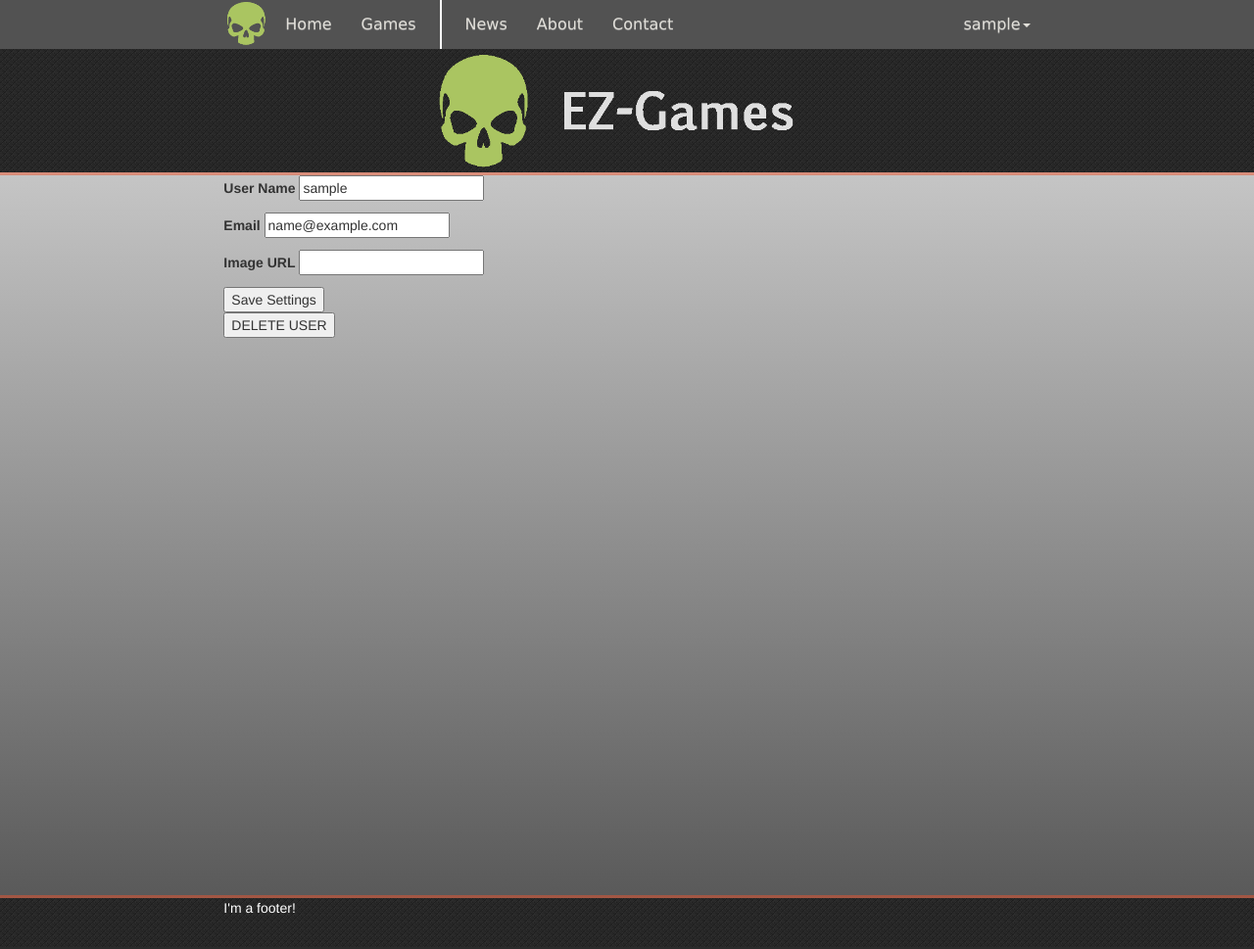
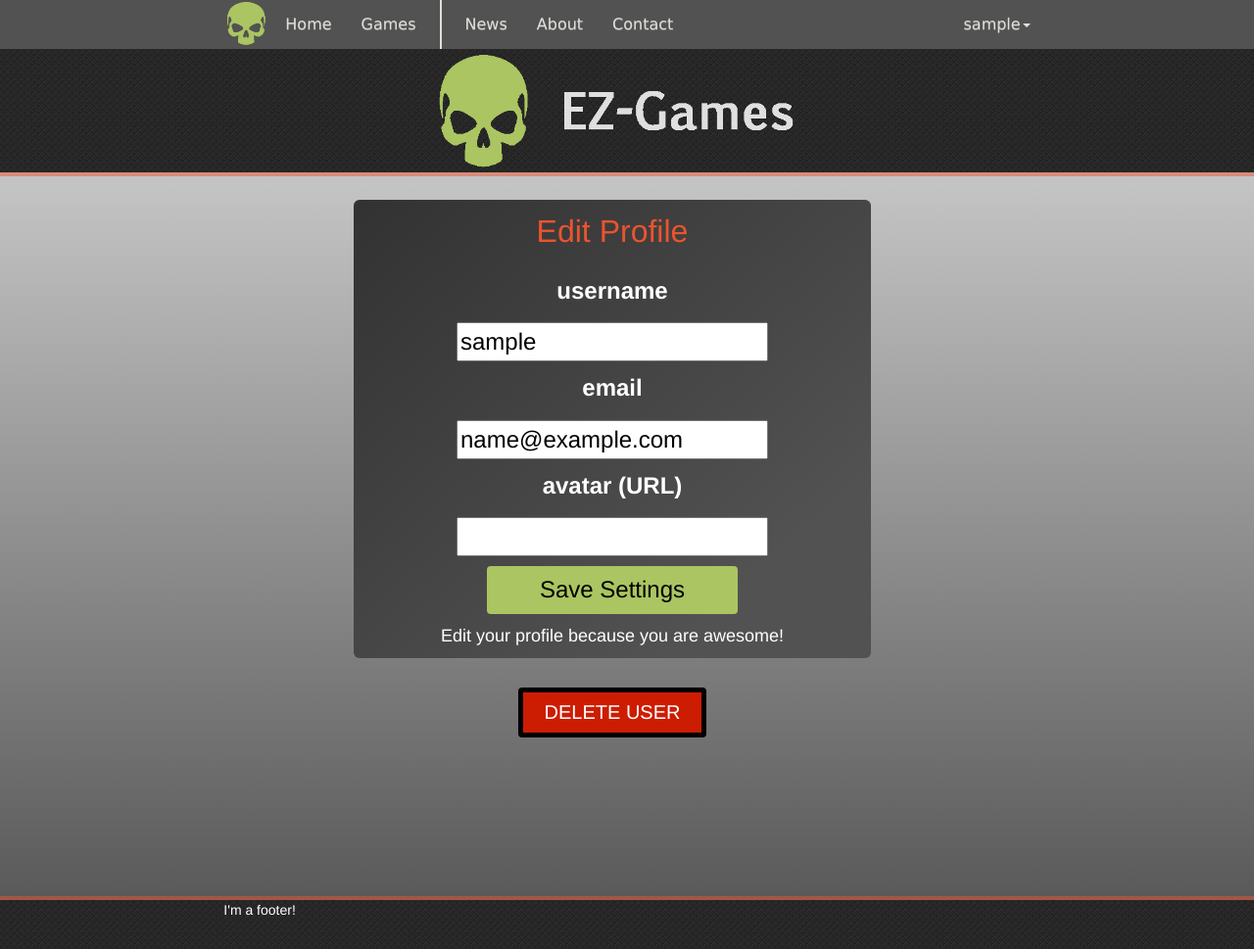
Before and after one commit to BrianMHarris/dungeons, a Flask app: page /users/1/edit in a window 1280 px wide. Shown: the whole page at 98% size. Run offline with Flask 2, Linux system fonts and the light colour scheme; the visitor is signed in with stand-in values (Sample User, id 1); data comes from the database, SQL or seed files in the repository; some libraries are stand-ins or nearby versions.

Commit message:
updating user sheets

```diff
--- a/project/static/css/raid/game.css
+++ b/project/static/css/raid/game.css
@@ -1,3 +1,4 @@
+
 .game-container {
   background-color: #aac561;
 }
--- a/project/static/css/styles.css
+++ b/project/static/css/styles.css
@@ -27,11 +27,15 @@ body {
   margin-bottom: 0;
 }
 
+.navbar-default .navbar-nav > li > a:hover, .navbar-default .navbar-nav > li > a:focus {
+  color: #eb542e;  /*Sets the text hover color on navbar*/
+}
+
 .divider-vertical {
   height: 50px;
   margin: 0 9px;
-  border-left: 1px solid #F2F2F2;
-  border-right: 1px solid #FFF;
+  border-left: 1px solid #E1DFD9;
+  border-right: 1px solid #E1DFD9;
 }
 
 .navbar-default .navbar-nav>li>a {
@@ -67,7 +71,7 @@ body {
 .footer-divider {
   background-color: #eb542e;
   opacity: 0.5;
-  height: 3px;
+  height: 4px;
 }
 
 .footer-container {
--- /dev/null
+++ b/project/static/css/users/users.css
@@ -0,0 +1,64 @@
+.form-signup {
+ /* margin-top: 24px;
+  text-align: center;
+  font-size: 24px;
+  color: white;*/
+  /*background-color: #525252;*/
+
+  background-image: -webkit-linear-gradient(left top, #323232 0%, #525252 80%);
+  background-image: -moz-linear-gradient(bottom right, #323232 0%, #525252 80%);
+  background-image: -ms-linear-gradient(to bottom right, #323232 0%, #525252 80%);
+  background-image: -o-linear-gradient(bottom right, #323232 0%, #525252 80%);
+  background-image: linear-gradient(to bottom right, #323232 0%, #525252 80%);
+}
+
+.form-title {
+  text-align: center;
+  font-size: 32px;
+  color: white;
+  margin-bottom: 20px;
+  color: #eb542e;
+}
+
+.form-text {
+  text-align: center;
+  font-size: 24px;
+  color: white;
+}
+
+.form-pad {
+  margin-top: 24px;
+  padding-top: 10px;
+  padding-bottom: 10px;
+}
+
+.form-field {
+  margin-top: 10px;
+  margin-bottom: 10px;
+  color: black;
+  /*background-color: white;*/
+}
+
+.button-submit {
+  width: 256px;
+  font-size: 24px;
+  color:black;
+  background: #aac561;
+}
+
+.form-signup-blurb {
+  font-size: 18px;
+  padding-top: 10px;
+}
+
+.delete-container {
+  text-align: center;
+}
+
+.button-delete {
+  width: 192px;
+  font-size: 20px;
+  color: white;
+  background: #cc1d03;
+  border: 5px solid black;
+}
--- a/project/templates/base.html
+++ b/project/templates/base.html
@@ -45,7 +45,6 @@
               <ul class="nav navbar-nav">
                 <li id="btn-nav-home"><a href="{{ url_for('root') }}">Home <span class="sr-only">(current)</span></a></li>
                 <li><a href="{{ url_for('games.index') }}">Games</a></li>
-
               </ul>
             </div>
             <div class="nav navbar-nav divider-vertical">
@@ -67,13 +66,14 @@
                     <li class="dropdown">
                       <a href="#" class="dropdown-toggle" data-toggle="dropdown">{{ current_user.username }}<b class="caret"></b></a>
                       <ul class="dropdown-menu dropdown-user">
-                        <li><a href="#"><span class="glyphicon glyphicon-edit"></span> Edit Profile </a></li>
+                        <li><a href="{{ url_for('users.show', id=current_user.id) }}"><span class="glyphicon glyphicon-list-alt"></span> View Profile </a></li>
                         <li class="divider"></li>
                         <li><a href="{{ url_for('users.logout') }}"><span class="glyphicon glyphicon-log-in"></span> Logout </a></li>
                       </ul>
                   </li>
                   {% else %}
                     <li><a class="navbar-link" href="{{ url_for('users.index') }}">Sign Up!</a></li>
+                    <div class="nav navbar-nav divider-vertical"></div>
                     <li class="dropdown">
                       <a href="#" class="dropdown-toggle" data-toggle="dropdown"><span class="glyphicon glyphicon-log-in"></span> Login <b class="caret"></b></a>
                       <ul class="dropdown-menu dropdown-menu-right dropdown-login">
--- a/project/users/forms.py
+++ b/project/users/forms.py
@@ -3,16 +3,16 @@ from wtforms import StringField
 from wtforms import validators
 
 class UserSignupForm(FlaskForm):
-    username = StringField('User Name', validators=[validators.DataRequired()])
-    email = StringField("Email", validators=[validators.Email(message="Please enter a valid email")])
-    password = StringField('Password', validators=[validators.DataRequired()])
-    password_confirm = StringField('Confirm Password', validators=[validators.DataRequired()])
+    username = StringField('username', default="username *", validators=[validators.DataRequired()])
+    email = StringField("email", default="your@email.com *", validators=[validators.Email(message="Please enter a valid email")])
+    password = StringField('password', default="password *", validators=[validators.DataRequired()])
+    password_confirm = StringField('confirm', default="confirm *", validators=[validators.DataRequired()])
 
 class UserLoginForm(FlaskForm):
-    username = StringField('User Name', validators=[validators.DataRequired()])
-    password = StringField('Password', validators=[validators.DataRequired()])
+    username = StringField('username', validators=[validators.DataRequired()])
+    password = StringField('password', validators=[validators.DataRequired()])
 
 class UserForm(FlaskForm):
-    username = StringField('User Name', validators=[validators.DataRequired()])
-    email = StringField("Email", validators=[validators.Email(message="Please enter a valid email")])
-    image_url = StringField('Image URL', [validators.Length(validators.DataRequired())])
+    username = StringField('username', validators=[validators.DataRequired()])
+    email = StringField("email", validators=[validators.Email(message="Please enter a valid email")])
+    image_url = StringField('avatar (URL)', [validators.Length(validators.DataRequired())])
--- a/project/users/templates/users/edit.html
+++ b/project/users/templates/users/edit.html
@@ -1,12 +1,19 @@
 {% extends 'base.html' %}
 
 {% block content %}
-
+  <link rel="stylesheet" href="{{ url_for('static', filename='css/users/users.css') }}">
+  <div class="row col-xs-12">
+    <div class="jumbotron col-xs-8 col-xs-offset-2 form-signup form-text form-pad">
+      <div class="form-title">
+        Edit Profile
+      </div>
       <form method="POST" action="{{ url_for('users.show', id=id) }}?_method=PATCH">
         {{ form.csrf_token }}
         {% for field in form if field.widget.input_type != 'hidden'%}
-      <p>
+          <div >
             {{ field.label }}
+          </div>
+          <div class="form-field">
             {{ field }}
             <span>
               {% if field.errors %}
@@ -15,13 +22,22 @@
                 {% endfor %}
               {% endif %}
             </span>
-    </p>
+          </div>
         {% endfor %}
-    <button type="submit">Save Settings</button>
+        <button class="btn button-submit" type="submit">Save Settings</button>
       </form>
+      <div class="form-signup-blurb">
+        Edit your profile because you are awesome!
+      </div>
+    </div>
+  </div>
+  <div class="row col-xs-12">
+    <div class="delete-container">
       <form method="POST" action="{{url_for('users.delete', id=id)}}?_method=DELETE">
         <input type="hidden" name="csrf_token" value="{{ csrf_token() }}">
-    <button type="submit">DELETE USER</button>
+        <button class="btn button-delete" type="submit">DELETE USER</button>
       </form>
+    </div>
 
+  </div>
 {% endblock %}
--- a/project/users/templates/users/show.html
+++ b/project/users/templates/users/show.html
@@ -1,5 +1,6 @@
 {% extends 'base.html' %}
 {% block content %}
+  <link rel="stylesheet" href="{{ url_for('static', filename='css/users/users.css') }}">
   <p>
     Username: {{ user.username }} <br>
     Avatar: <img src="{{ user.image_url }}" alt="<User Avatar>" width=96 height=96>
```
Also changed, not shown: project/games/templates/games/index.html (+3 -5 lines), project/home/templates/home/index.html (+5 -4 lines), project/static/css/games/styles.css (+3 -6 lines), project/static/css/home/home.css (+25 -13 lines), project/users/templates/users/index.html (+16 -4 lines). Lines whose indentation alone changed are shown as unchanged.
